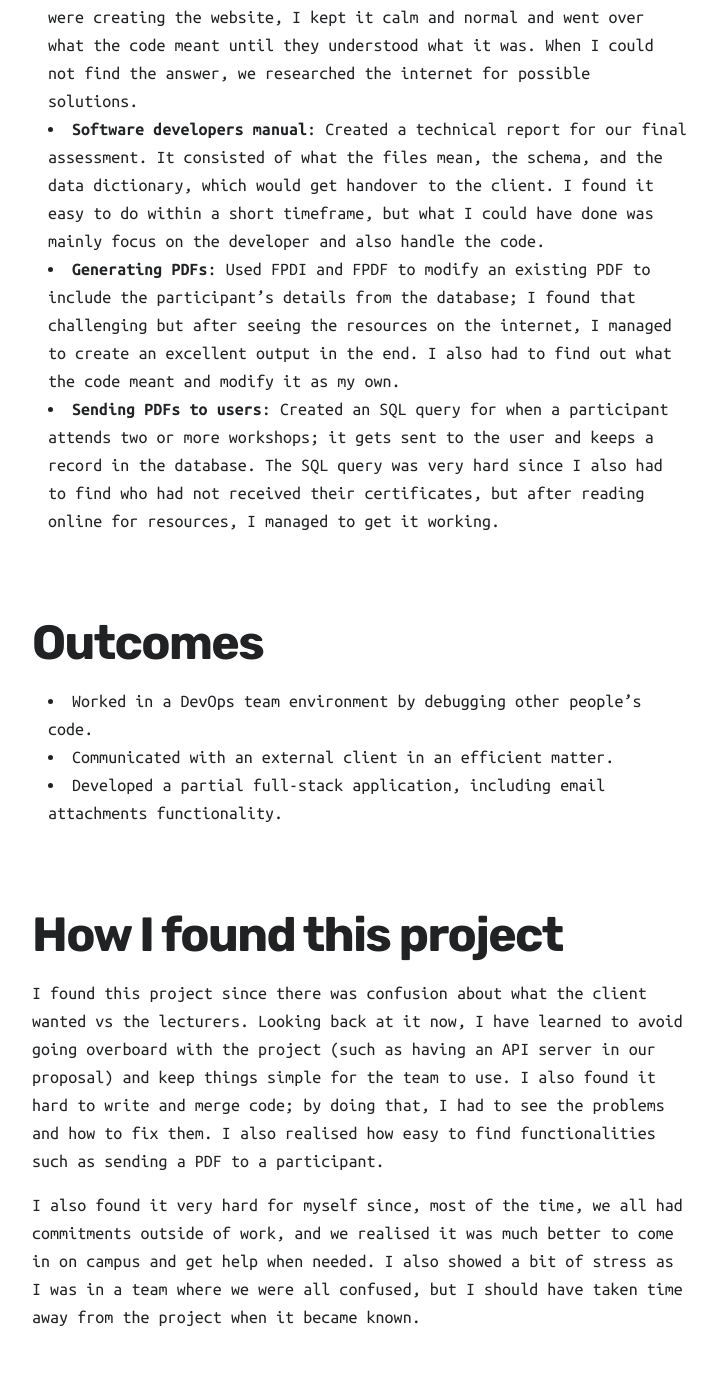
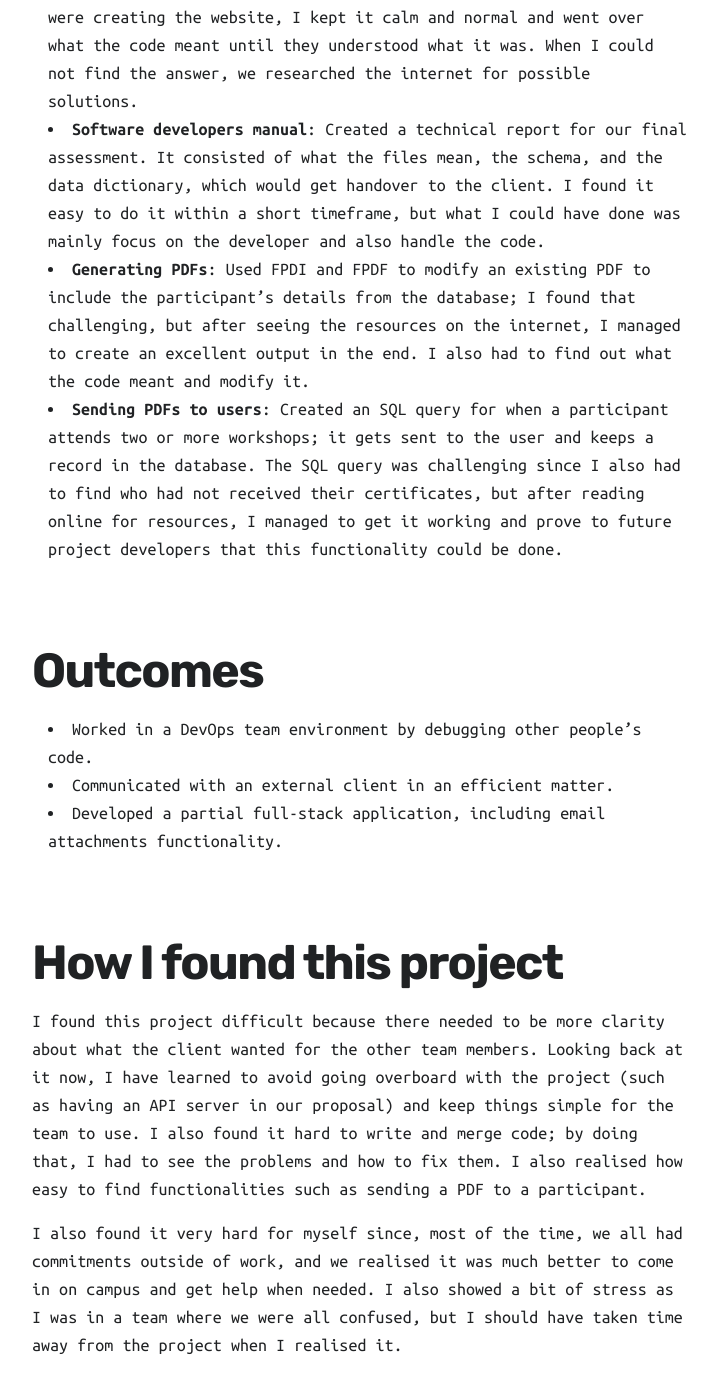
Before and after one commit to raymondhua/raymondhua.github.io, a Jekyll site: the page built from _projects/2022-08-19-comp372.md, in a window 1280 px wide and 1400 px high, scrolled down 2331 px. Shown: the top 1393 px of the window, without its empty margins (38-754 px from the left). Built offline with Jekyll 4.4.1, drawn with Linux system fonts in a browser that asks for light colours; nearby versions of some CDN libraries; some of the changed text lies outside the part shown.

```diff
--- a/_data/settings.yml
+++ b/_data/settings.yml
@@ -16,8 +16,8 @@ menu_settings:
       url: '/technical-skills/'
     - title: 'Skills'
       url: '/skills/'
-    - title: 'Old Portfolio'
-      url: 'https://raymondhua.github.io/old-portfolio/'
+    - title: 'GitHub'
+      url: 'https://github.com/raymondhua'
     # - title: 'Blog'
     #   url: '/blog/'
 
--- a/_projects/2022-08-19-comp372.md
+++ b/_projects/2022-08-19-comp372.md
@@ -20,12 +20,12 @@ A client wanted to develop a database to keep information for a growing project.
 For the website, our team have created a prototype of our site with the functionality of generating and sending PDFs to users who have attended multiple workshops and inserting a member into the area.
 
 ## My roles
-* **Team communicator**: For this project, I handled the communication between the team and the client; this ensured that one person took the enquires. I found that very easy, and in the future, when working on projects, there needs to be one person who can represent the team.
+* **Team communicator**: For this project, I handled the communication between the team and the client; this ensured that one person took the enquires. I found that very easy, and in the future when working on projects, there needs to be one person who can represent the team.
 * **Database schema**: I contributed to the database for the project as the rest of the team members did; I designed a third normal form schema that would be handed to the client. I also created a final version of our schema based on what we had done and linked the entities between one table to another.
 * **Helping other people who needed help**: When the other team members were creating the website, I kept it calm and normal and went over what the code meant until they understood what it was. When I could not find the answer, we researched the internet for possible solutions.
-* **Software developers manual**: Created a technical report for our final assessment. It consisted of what the files mean, the schema, and the data dictionary, which would get handover to the client. I found it easy to do within a short timeframe, but what I could have done was mainly focus on the developer and also handle the code.
-* **Generating PDFs**: Used FPDI and FPDF to modify an existing PDF to include the participant's details from the database; I found that challenging but after seeing the resources on the internet, I managed to create an excellent output in the end. I also had to find out what the code meant and modify it as my own.
-* **Sending PDFs to users**: Created an SQL query for when a participant attends two or more workshops; it gets sent to the user and keeps a record in the database. The SQL query was very hard since I also had to find who had not received their certificates, but after reading online for resources, I managed to get it working.
+* **Software developers manual**: Created a technical report for our final assessment. It consisted of what the files mean, the schema, and the data dictionary, which would get handover to the client. I found it easy to do it within a short timeframe, but what I could have done was mainly focus on the developer and also handle the code.
+* **Generating PDFs**: Used FPDI and FPDF to modify an existing PDF to include the participant's details from the database; I found that challenging, but after seeing the resources on the internet, I managed to create an excellent output in the end. I also had to find out what the code meant and modify it.
+* **Sending PDFs to users**: Created an SQL query for when a participant attends two or more workshops; it gets sent to the user and keeps a record in the database. The SQL query was challenging since I also had to find who had not received their certificates, but after reading online for resources, I managed to get it working and prove to future project developers that this functionality could be done.
 
 ## Outcomes
 * Worked in a DevOps team environment by debugging other people’s code.
@@ -33,14 +33,14 @@ For the website, our team have created a prototype of our site with the function
 * Developed a partial full-stack application, including email attachments functionality.
 
 ## How I found this project
-I found this project since there was confusion about what the client wanted vs the lecturers. Looking back at it now, I have learned to avoid going overboard with the project (such as having an API server in our proposal) and keep things simple for the team to use. I also found it hard to write and merge code; by doing that, I had to see the problems and how to fix them. I also realised how easy to find functionalities such as sending a PDF to a participant.
+I found this project difficult because there needed to be more clarity about what the client wanted for the other team members. Looking back at it now, I have learned to avoid going overboard with the project (such as having an API server in our proposal) and keep things simple for the team to use. I also found it hard to write and merge code; by doing that, I had to see the problems and how to fix them. I also realised how easy to find functionalities such as sending a PDF to a participant.
 
-I also found it very hard for myself since, most of the time, we all had commitments outside of work, and we realised it was much better to come in on campus and get help when needed. I also showed a bit of stress as I was in a team where we were all confused, but I should have taken time away from the project when it became known.
+I also found it very hard for myself since, most of the time, we all had commitments outside of work, and we realised it was much better to come in on campus and get help when needed. I also showed a bit of stress as I was in a team where we were all confused, but I should have taken time away from the project when I realised it.
 
 ## What we could have done next time/future work
 * **Code merging**: this was very tricky since the other team members followed the same tutorial but had different variable names. I would like to have a consistent variable name for handling the code. We should have a sit-down and chat with the group about naming variables.
-* **Keep things simple for the team**: for our proposal, I have included an API server for data connection and making it more secure; however, after the presentation, we decided to take it out since we need to keep it simple. I learn from this not to go overboard with making ideas and focus on what the other team is capable of.
-* **Access control file**: Proper login functionality would need to be implemented in the future. One solution is to create a session using a PHP file and include it on all pages that need to have a login
+* **Keep things simple for the team**: for our proposal, I have included an API server for data connection and making it more secure; however, after the presentation, we decided to take it out since we need to keep it simple. I learn from this to stay moderate with making ideas and focus on what the other team is capable of.
+* **Access control file**: Proper login functionality would need to be implemented. One solution is to create a session using a PHP file and include it on all pages that need to have a login
 functionality.
 
 ## Software used
```
Also changed, not shown: _projects/2018-12-06-op-project.md (+2 -2 lines), _projects/2019-07-24-demo-project.md (deleted, +0 -112 lines), _projects/2022-05-16-info303.md (+8 -8 lines), _projects/2022-06-13-in720.md (+1 -1 lines), _projects/2022-10-07-comp373.md (+8 -8 lines).
